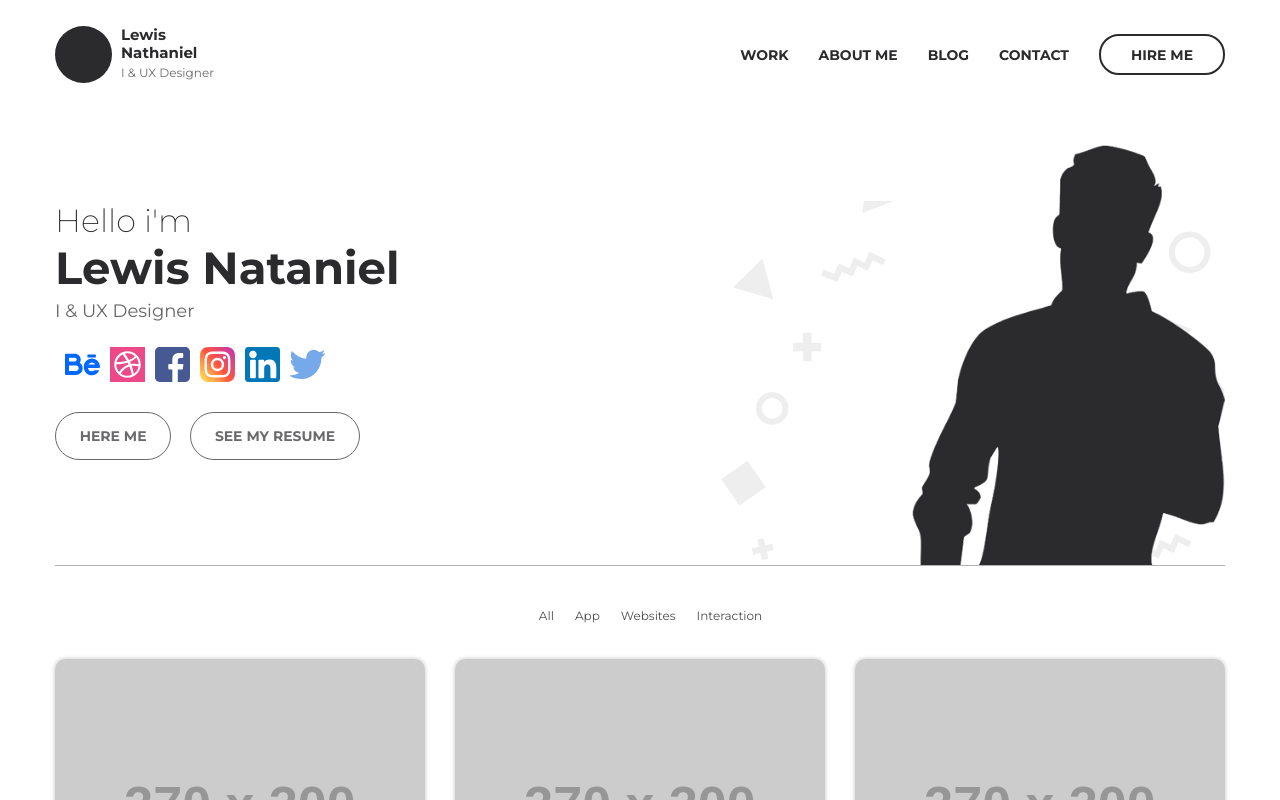
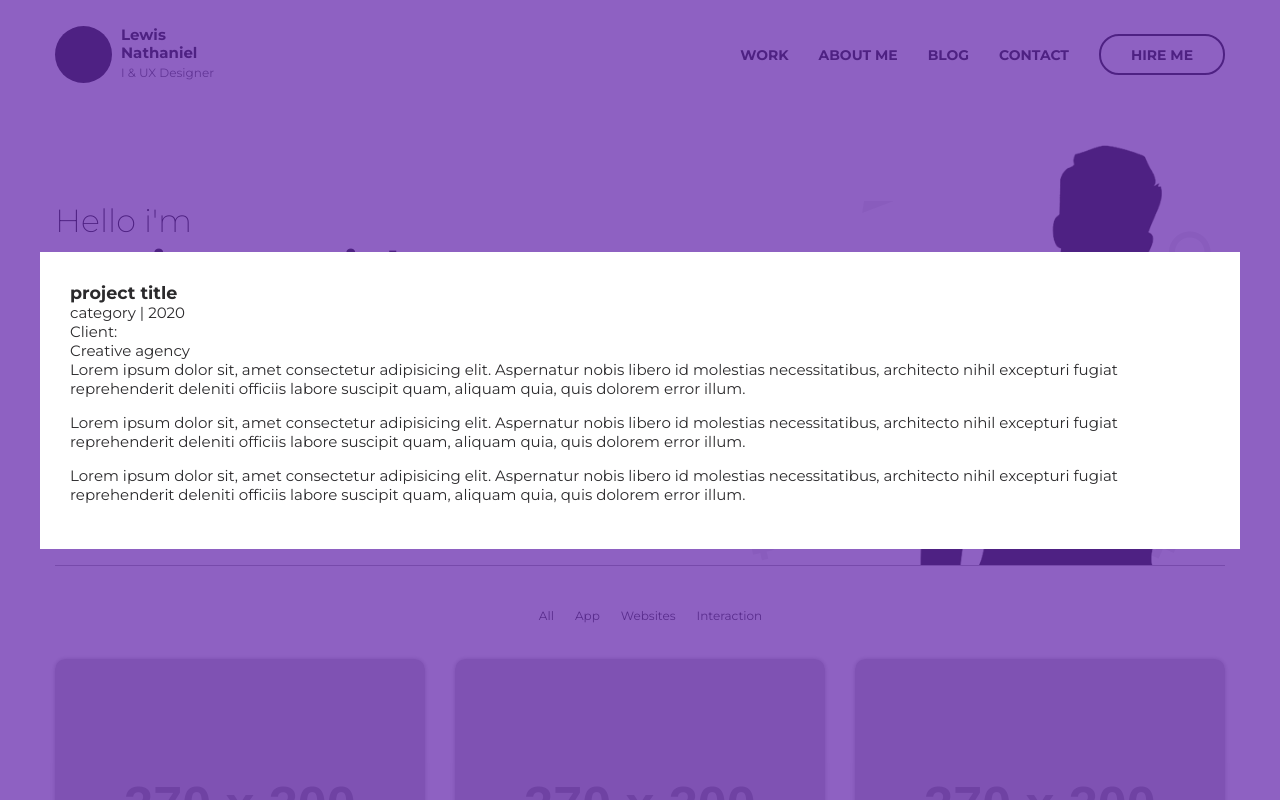
Before and after one commit to Nazar-svg/portfolilio.psd, a plain HTML site: page index.html in a window 1280 px wide. Shown: the top 800 px of the page. Drawn offline with Linux system fonts and the light colour scheme; placeholder pictures from the web are drawn by us.

Commit message:
started working on "modal windows"

```diff
--- /dev/null
+++ b/css/blocks/modal.scss
@@ -0,0 +1,21 @@
+.modal{
+    display: flex;
+    width: 100%;
+    height: 100%;
+    padding: 0 1rem;
+
+    background-color: rgba($color: #5f1fa8, $alpha: .7);
+
+    position:fixed;
+    top: 0;
+    left: 0;
+    z-index:1000;
+}
+.modal__dialog{
+    width: 100%;
+    max-width: 1200px;
+    margin: auto;
+
+    padding: 2rem;
+    background-color: #fff;
+}
--- a/css/style.scss
+++ b/css/style.scss
@@ -13,6 +13,10 @@ body{
     font-family: 'Montserrat', sans-serif;
     font-size: 1rem;
     color: $black;
+
+    &.no_skroll{
+        overflow: hidden;
+    }
 }
 p{
     margin: 0 0 1rem;
@@ -36,5 +40,6 @@ h1,h2,h3,h4,h5,h6 {
 @import"blocks/news";
 @import"blocks/articles";
 @import"blocks/footer";
+@import"blocks/modal";
 // ----------------------------------
 @import"blocks/helpe";
--- a/index.html
+++ b/index.html
@@ -10,7 +10,7 @@
     <meta name="viewport" content="width=device-width, initial-scale=1">
 </head>
 
-<body>
+<body class="no_skroll">
     <header class="header">
         <div class="container">
             <div class="header__inner">
@@ -385,7 +385,8 @@
     <footer class="footer">
         <div class="container">
 
-        <div class="footer__inner"> <!-- footer__inner -->
+            <div class="footer__inner">
+                <!-- footer__inner -->
                 <div class="footer__crediits">
                     <div class="footer__copiright">
                         &copy; 2018 UI43 - Free Templates
@@ -421,6 +422,47 @@
 
     </footer>
 
+    <!-- --------------modal-------------- -->
+    <div class="modal">
+        <div class="modal__dialog">
+
+            <div class="modal-work">
+                <div class="modal-work__preview">
+
+                </div>
+                <div class="modal-work__content">
+                    <div class="modal-work__header">
+                        <h3 class="modal-work__title">project title</h3>
+                        <div class="modal-work__info">
+                            category | 2020
+                        </div>
+
+                    </div>
+
+                    <div class="modal-work__client">
+                        <div> Client: </div>
+                        <div> Creative agency </div>
+                    </div>
+
+                    <div class="modal-work__text">
+                        <p>Lorem ipsum dolor sit, amet consectetur adipisicing elit. Aspernatur nobis libero id
+                            molestias necessitatibus, architecto nihil excepturi fugiat reprehenderit deleniti officiis
+                            labore suscipit quam, aliquam quia, quis dolorem error illum.</p>
+                            <p>Lorem ipsum dolor sit, amet consectetur adipisicing elit. Aspernatur nobis libero id
+                                molestias necessitatibus, architecto nihil excepturi fugiat reprehenderit deleniti officiis
+                                labore suscipit quam, aliquam quia, quis dolorem error illum.</p>
+                                <p>Lorem ipsum dolor sit, amet consectetur adipisicing elit. Aspernatur nobis libero id
+                                    molestias necessitatibus, architecto nihil excepturi fugiat reprehenderit deleniti officiis
+                                    labore suscipit quam, aliquam quia, quis dolorem error illum.</p>
+                    </div>
+
+                </div>
+
+            </div>
+
+        </div>
+    </div>
+
 </body>
 
 </html>
```
Also changed, not shown: css/style-dist.css, css/style.css. Lines whose indentation alone changed are shown as unchanged.
